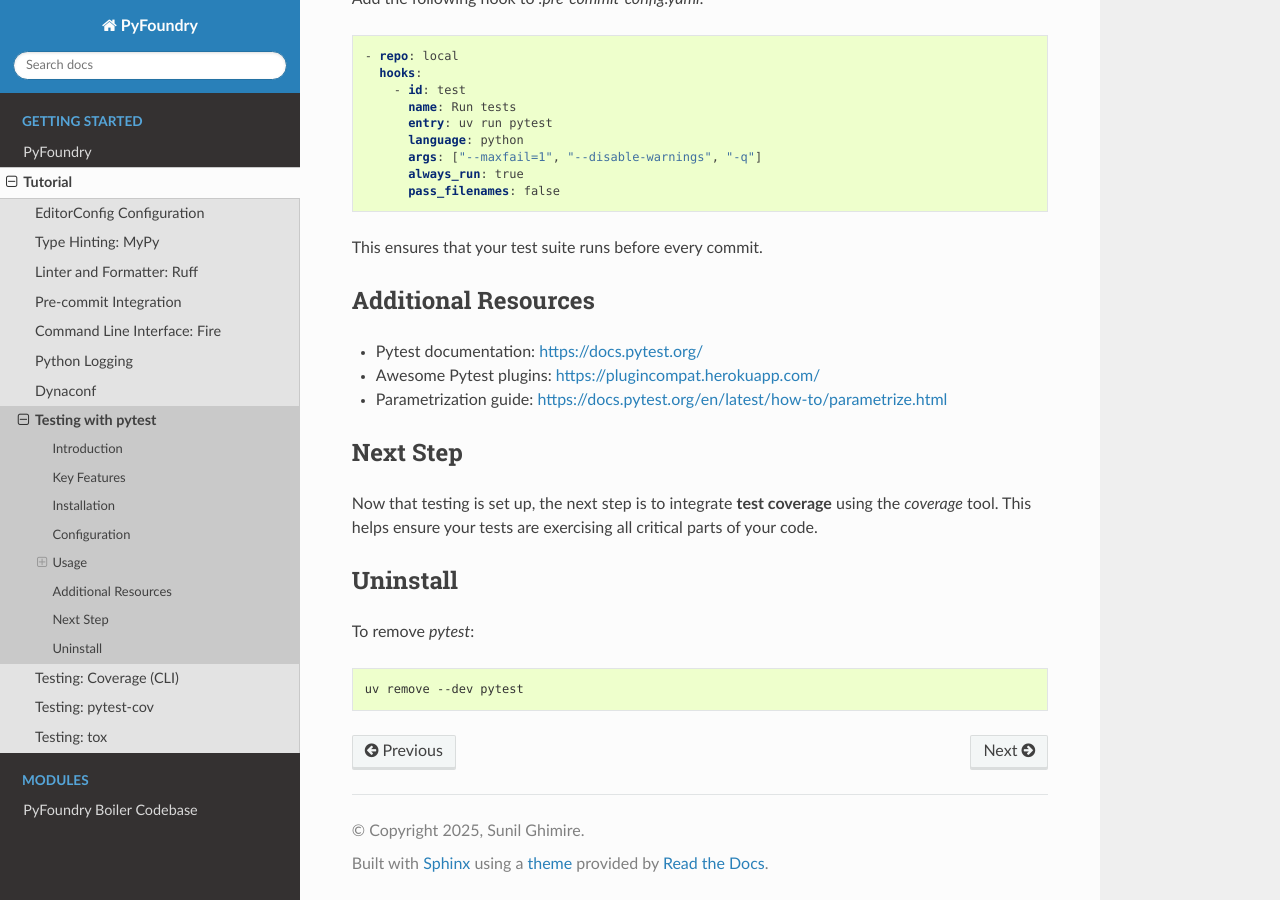
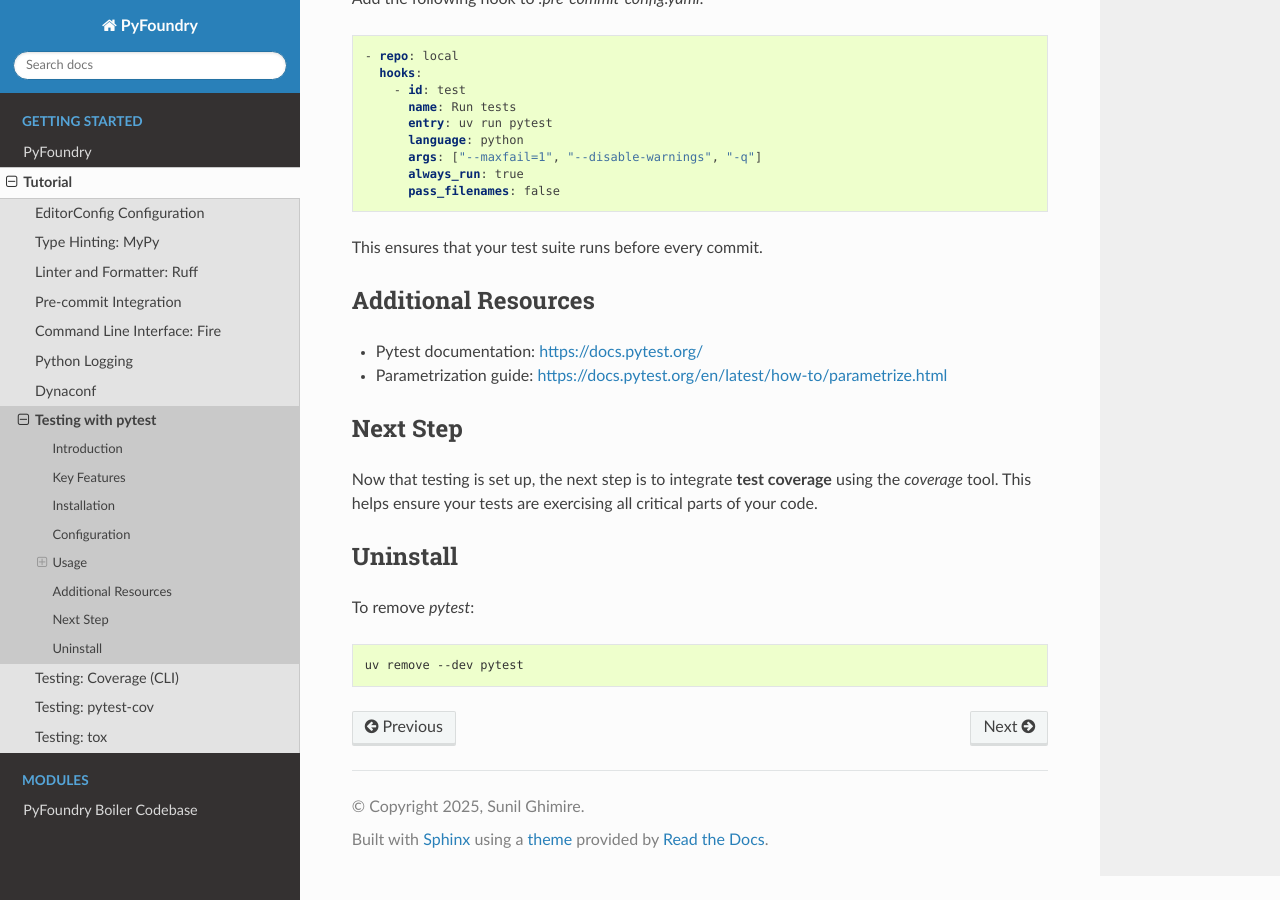
Before and after one commit to sunil-fm/FusePyStarter, a Sphinx documentation site: the page built from docs/setup/pytest.rst, in a window 1280 px wide and 900 px high, scrolled down 2876 px. Built offline with Sphinx 7.4.7 and the Read the Docs theme 3.1.0, drawn with Linux system fonts in a browser that asks for light colours; pages that are not in the unit, such as notebooks, are missing from menus.

Commit message:
docs(pytest): remove awesome pytest plugins from additional resources

```diff
--- a/docs/setup/pytest.rst
+++ b/docs/setup/pytest.rst
@@ -161,7 +161,6 @@ Additional Resources
 --------------------
 
 - Pytest documentation: https://docs.pytest.org/
-- Awesome Pytest plugins: https://plugincompat.herokuapp.com/
 - Parametrization guide: https://docs.pytest.org/en/latest/how-to/parametrize.html
 
 Next Step
```
